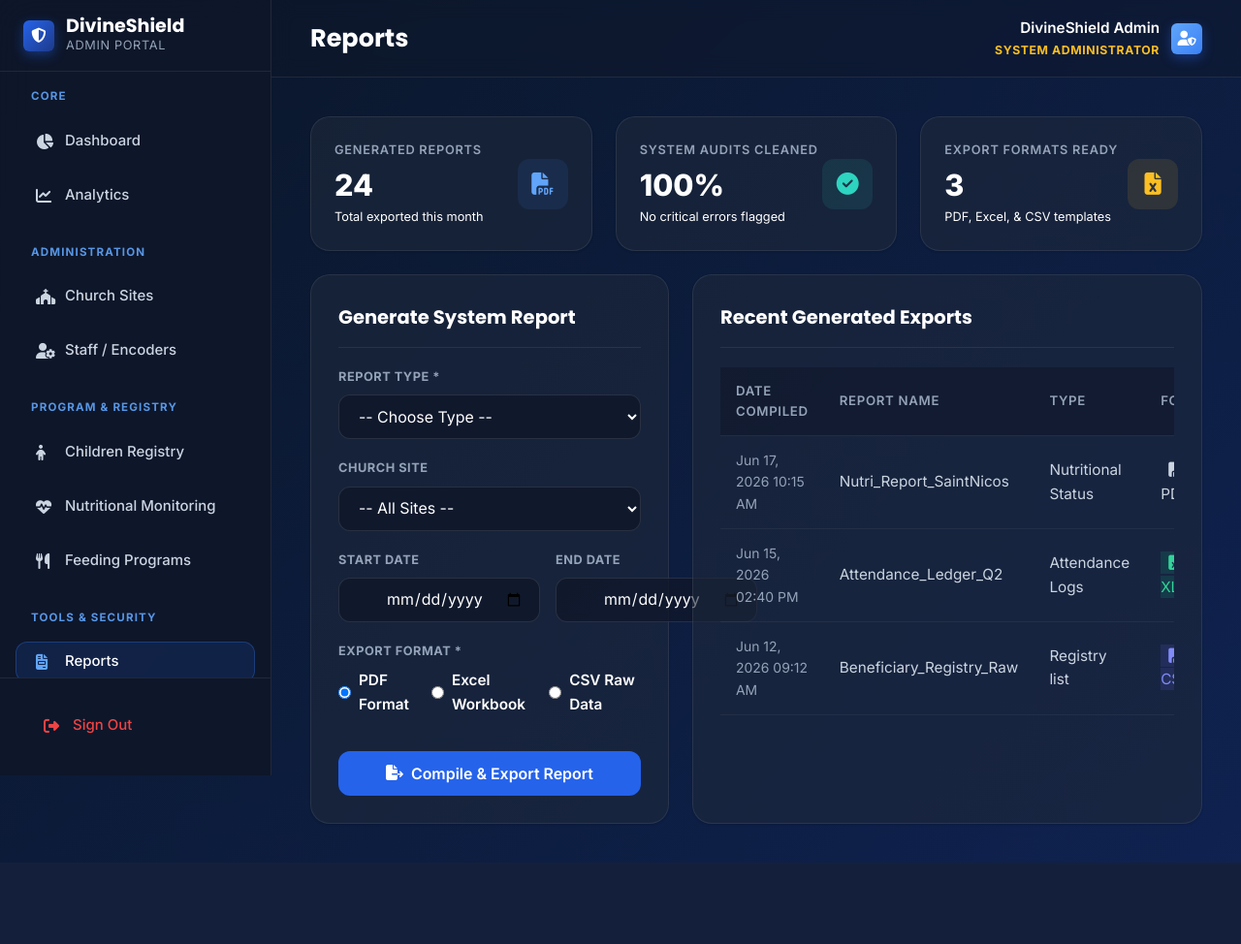
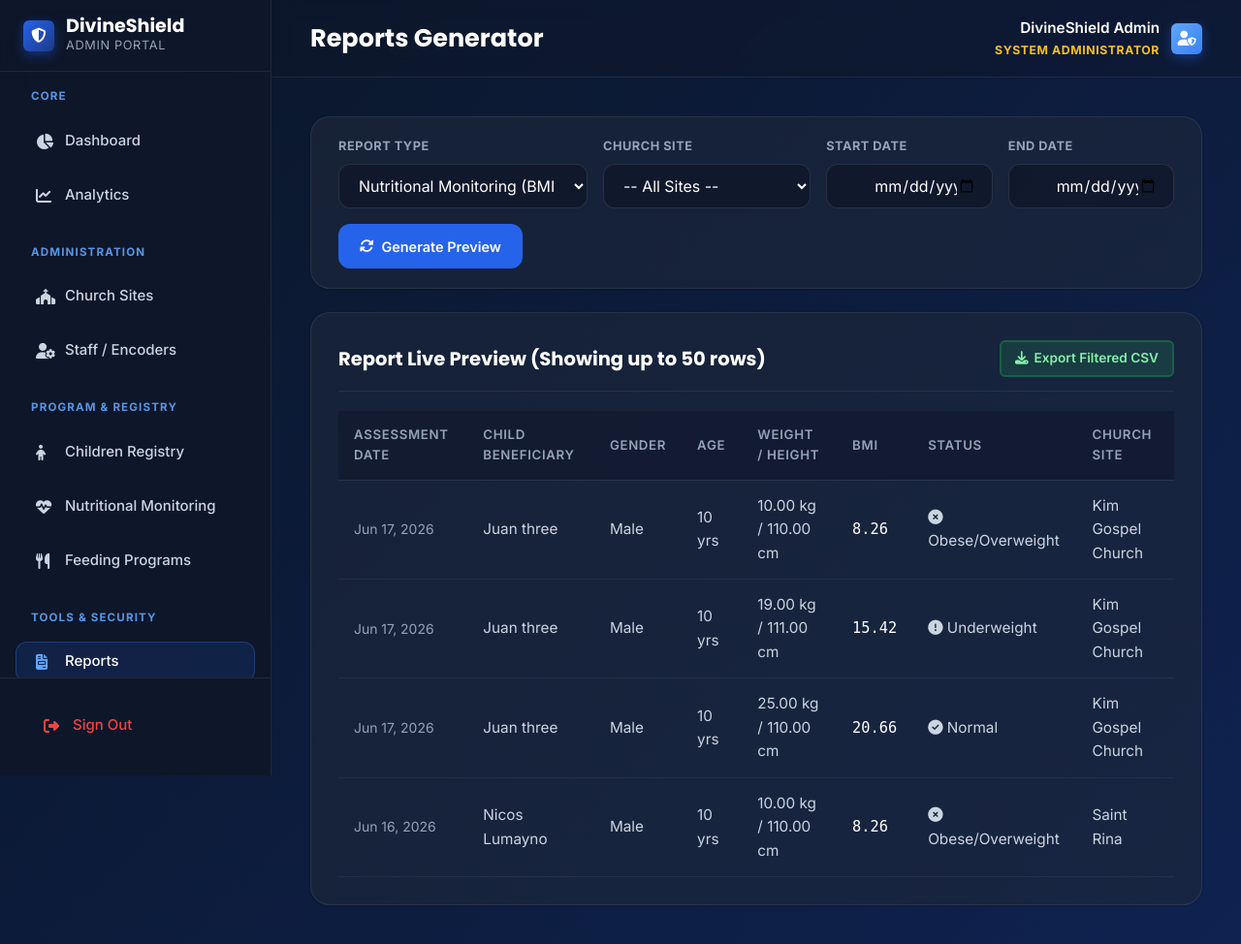
Before and after one commit to mementoocim/divineshield, a PHP site: page /views/admin/reports.php in a window 1280 px wide. Shown: the whole page at 97% size. Before the commit the page ends 890 px from the top, so only its background shows below. Run offline with PHP 8.4, Linux system fonts and the light colour scheme; a user stored in the database is signed in; data comes from the database, SQL or seed files in the repository; some libraries are stand-ins or nearby versions.

Commit message:
feat: redesign reports view to show live database data preview with direct CSV export action

```diff
--- a/views/admin/reports.php
+++ b/views/admin/reports.php
@@ -1,6 +1,6 @@
 <?php
 /**
- * DivineShield - Reports Control Panel
+ * DivineShield - Reports Control Panel (Live Preview & Export)
  */
 
 require_once '../../db.php';
@@ -21,15 +21,15 @@
 $stmtSites = $pdo->query("SELECT id, church_name FROM church_sites ORDER BY church_name ASC");
 $churchSites = $stmtSites->fetchAll();
 
-// Handle real report export download
-if (isset($_GET['action']) && $_GET['action'] === 'export') {
-    $type = $_GET['report_type'] ?? '';
+// Get filter inputs
+$type = $_GET['report_type'] ?? 'nutritional';
 $siteId = isset($_GET['site_id']) && $_GET['site_id'] !== '' ? intval($_GET['site_id']) : null;
 $dateStart = $_GET['date_start'] ?? '';
 $dateEnd = $_GET['date_end'] ?? '';
 
+// Handle real report export download
+if (isset($_GET['action']) && $_GET['action'] === 'export') {
     $params = [];
-
     if ($type === 'nutritional') {
         $sql = "SELECT c.first_name, c.last_name, c.gender, c.birthdate,
                        na.weight, na.height, na.bmi, na.bmi_status, na.assessment_date,
@@ -61,7 +61,6 @@
         header('Content-Disposition: attachment; filename="' . $filename . '"');
         $output = fopen('php://output', 'w');
 
-        // Output headers
         fputcsv($output, ['First Name', 'Last Name', 'Gender', 'Birthdate', 'Weight (kg)', 'Height (cm)', 'BMI', 'BMI Status', 'Assessment Date', 'Church Site', 'Notes']);
         foreach ($rows as $row) {
             fputcsv($output, $row);
@@ -137,188 +136,260 @@
     }
 }
 
-$pageTitle = "Reports";
+// Fetch preview data
+$previewRows = [];
+$previewParams = [];
+if ($type === 'nutritional') {
+    $sql = "SELECT c.first_name, c.last_name, c.gender, c.birthdate,
+                   na.weight, na.height, na.bmi, na.bmi_status, na.assessment_date,
+                   cs.church_name
+            FROM nutritional_assessments na
+            JOIN children c ON na.child_id = c.id
+            JOIN church_sites cs ON c.church_site_id = cs.id WHERE 1=1";
+    if ($siteId) {
+        $sql .= " AND c.church_site_id = ?";
+        $previewParams[] = $siteId;
+    }
+    if (!empty($dateStart)) {
+        $sql .= " AND na.assessment_date >= ?";
+        $previewParams[] = $dateStart;
+    }
+    if (!empty($dateEnd)) {
+        $sql .= " AND na.assessment_date <= ?";
+        $previewParams[] = $dateEnd;
+    }
+    $sql .= " ORDER BY na.assessment_date DESC LIMIT 50";
+    $stmt = $pdo->prepare($sql);
+    $stmt->execute($previewParams);
+    $previewRows = $stmt->fetchAll();
+
+} elseif ($type === 'attendance') {
+    $sql = "SELECT a.logged_at, c.first_name, c.last_name,
+                   fp.title AS program_title, cs.church_name, a.status, a.logged_via
+            FROM attendance a
+            JOIN children c ON a.child_id = c.id
+            JOIN feeding_programs fp ON a.feeding_program_id = fp.id
+            JOIN church_sites cs ON fp.church_site_id = cs.id WHERE 1=1";
+    if ($siteId) {
+        $sql .= " AND fp.church_site_id = ?";
+        $previewParams[] = $siteId;
+    }
+    if (!empty($dateStart)) {
+        $sql .= " AND DATE(a.logged_at) >= ?";
+        $previewParams[] = $dateStart;
+    }
+    if (!empty($dateEnd)) {
+        $sql .= " AND DATE(a.logged_at) <= ?";
+        $previewParams[] = $dateEnd;
+    }
+    $sql .= " ORDER BY a.logged_at DESC LIMIT 50";
+    $stmt = $pdo->prepare($sql);
+    $stmt->execute($previewParams);
+    $previewRows = $stmt->fetchAll();
+
+} elseif ($type === 'beneficiaries') {
+    $sql = "SELECT c.first_name, c.last_name, c.gender, c.birthdate,
+                   cs.church_name, c.status, c.guardian_name
+            FROM children c
+            JOIN church_sites cs ON c.church_site_id = cs.id WHERE 1=1";
+    if ($siteId) {
+        $sql .= " AND c.church_site_id = ?";
+        $previewParams[] = $siteId;
+    }
+    $sql .= " ORDER BY c.last_name ASC, c.first_name ASC LIMIT 50";
+    $stmt = $pdo->prepare($sql);
+    $stmt->execute($previewParams);
+    $previewRows = $stmt->fetchAll();
+}
+
+$pageTitle = "Reports Generator";
 include 'includes/header.php';
 ?>
 
-<!-- KPI Stats Row -->
-<div class="stats-grid" style="grid-template-columns: repeat(auto-fit, minmax(220px, 1fr)); margin-bottom: 24px;">
-    <div class="stat-box">
-        <div class="stat-box-info">
-            <h4>Generated Reports</h4>
-            <div class="stat-val">24</div>
-            <p style="font-size: 0.75rem; color: var(--gray-500); margin-top:4px;">Total exported this month</p>
-        </div>
-        <div class="stat-box-icon" style="color:var(--blue-400); background:rgba(59,130,246,0.1);">
-            <i class="fas fa-file-pdf"></i>
-        </div>
-    </div>
-    <div class="stat-box">
-        <div class="stat-box-info">
-            <h4>System Audits Cleaned</h4>
-            <div class="stat-val">100%</div>
-            <p style="font-size: 0.75rem; color: var(--gray-500); margin-top:4px;">No critical errors flagged</p>
-        </div>
-        <div class="stat-box-icon" style="color:var(--teal-400); background:rgba(45,212,191,0.1);">
-            <i class="fas fa-circle-check"></i>
-        </div>
-    </div>
-    <div class="stat-box">
-        <div class="stat-box-info">
-            <h4>Export Formats Ready</h4>
-            <div class="stat-val">3</div>
-            <p style="font-size: 0.75rem; color: var(--gray-500); margin-top:4px;">PDF, Excel, &amp; CSV templates</p>
-        </div>
-        <div class="stat-box-icon" style="color:var(--yellow-400); background:rgba(251,191,36,0.1);">
-            <i class="fas fa-file-excel"></i>
-        </div>
-    </div>
-</div>
-
-<!-- Main Column Layout -->
-<div style="display:flex; flex-wrap:wrap; gap:24px;">
-    <!-- LEFT SIDE: Generator Form -->
-    <div class="dashboard-card" style="flex:1; min-width:320px; padding:28px;">
-        <div class="dashboard-card-header" style="border-bottom: 1px solid rgba(255,255,255,0.08); padding-bottom:14px; margin-bottom:20px;">
-            <h3 class="dashboard-card-title">Generate System Report</h3>
-        </div>
-
-        <form id="report-generator-form" autocomplete="off" onsubmit="event.preventDefault(); triggerSimulatedExport();">
-            <div class="form-group" style="margin-bottom:20px;">
-                <label class="form-label" style="display:block; font-size:0.75rem; text-transform:uppercase; color:var(--gray-400); font-weight:700; margin-bottom:8px; letter-spacing:0.04em;">Report Type *</label>
-                <select id="report_type" class="auth-select" style="background:rgba(15,23,42,0.8); border-color:rgba(255,255,255,0.1); width:100%; height:46px;" required>
-                    <option value="">-- Choose Type --</option>
-                    <option value="nutritional">Nutritional Monitoring Report (BMI Records)</option>
-                    <option value="attendance">Program Attendance Ledger</option>
-                    <option value="beneficiaries">Beneficiary Demographics &amp; Registry</option>
+<!-- Top Filter Configuration Card -->
+<section class="dashboard-card" style="margin-bottom:24px; padding: 20px 28px;">
+  <form action="reports.php" method="GET" style="display:flex; flex-wrap:wrap; gap:16px; align-items:flex-end;">
+    <div style="flex:1.2; min-width:200px;">
+      <label style="display:block; font-size:0.75rem; text-transform:uppercase; color:var(--gray-400); font-weight:700; margin-bottom:8px; letter-spacing:0.04em;">Report Type</label>
+      <select name="report_type" class="auth-select" style="background:rgba(15,23,42,0.8); border-color:rgba(255,255,255,0.1); height:46px; width:100%;" required>
+        <option value="nutritional" <?php echo $type === 'nutritional' ? 'selected' : ''; ?>>Nutritional Monitoring (BMI Records)</option>
+        <option value="attendance" <?php echo $type === 'attendance' ? 'selected' : ''; ?>>Program Attendance Ledger</option>
+        <option value="beneficiaries" <?php echo $type === 'beneficiaries' ? 'selected' : ''; ?>>Beneficiary Demographics &amp; Registry</option>
       </select>
     </div>
 
-            <div class="form-group" style="margin-bottom:20px;">
-                <label class="form-label" style="display:block; font-size:0.75rem; text-transform:uppercase; color:var(--gray-400); font-weight:700; margin-bottom:8px; letter-spacing:0.04em;">Church Site</label>
-                <select id="site_id" class="auth-select" style="background:rgba(15,23,42,0.8); border-color:rgba(255,255,255,0.1); width:100%; height:46px;">
+    <div style="flex:1; min-width:150px;">
+      <label style="display:block; font-size:0.75rem; text-transform:uppercase; color:var(--gray-400); font-weight:700; margin-bottom:8px; letter-spacing:0.04em;">Church Site</label>
+      <select name="site_id" class="auth-select" style="background:rgba(15,23,42,0.8); border-color:rgba(255,255,255,0.1); height:46px; width:100%;">
         <option value="">-- All Sites --</option>
         <?php foreach ($churchSites as $site): ?>
-                        <option value="<?php echo $site['id']; ?>"><?php echo htmlspecialchars($site['church_name']); ?></option>
+          <option value="<?php echo $site['id']; ?>" <?php echo $siteId == $site['id'] ? 'selected' : ''; ?>>
+            <?php echo htmlspecialchars($site['church_name']); ?>
+          </option>
         <?php endforeach; ?>
       </select>
     </div>
 
-            <div style="display:flex; gap:16px; margin-bottom:20px;">
-                <div style="flex:1;">
-                    <label class="form-label" style="display:block; font-size:0.75rem; text-transform:uppercase; color:var(--gray-400); font-weight:700; margin-bottom:8px; letter-spacing:0.04em;">Start Date</label>
-                    <input type="date" id="date_start" class="auth-input" style="background:rgba(15,23,42,0.8); border-color:rgba(255,255,255,0.1); height:46px; width:100%;">
+    <div style="flex:0.8; min-width:140px;">
+      <label style="display:block; font-size:0.75rem; text-transform:uppercase; color:var(--gray-400); font-weight:700; margin-bottom:8px; letter-spacing:0.04em;">Start Date</label>
+      <input type="date" name="date_start" class="auth-input" value="<?php echo htmlspecialchars($dateStart); ?>" style="background:rgba(15,23,42,0.8); border-color:rgba(255,255,255,0.1); height:46px;">
     </div>
-                <div style="flex:1;">
-                    <label class="form-label" style="display:block; font-size:0.75rem; text-transform:uppercase; color:var(--gray-400); font-weight:700; margin-bottom:8px; letter-spacing:0.04em;">End Date</label>
-                    <input type="date" id="date_end" class="auth-input" style="background:rgba(15,23,42,0.8); border-color:rgba(255,255,255,0.1); height:46px; width:100%;">
+
+    <div style="flex:0.8; min-width:140px;">
+      <label style="display:block; font-size:0.75rem; text-transform:uppercase; color:var(--gray-400); font-weight:700; margin-bottom:8px; letter-spacing:0.04em;">End Date</label>
+      <input type="date" name="date_end" class="auth-input" value="<?php echo htmlspecialchars($dateEnd); ?>" style="background:rgba(15,23,42,0.8); border-color:rgba(255,255,255,0.1); height:46px;">
+    </div>
+
+    <div style="display:flex; gap:10px; width:auto;">
+      <button type="submit" class="btn btn-primary" style="padding:10px 20px; font-size:0.85rem; height:46px;">
+        <i class="fas fa-rotate"></i> Generate Preview
+      </button>
+      <?php if ($siteId || !empty($dateStart) || !empty($dateEnd) || $type !== 'nutritional'): ?>
+        <a href="reports.php" class="btn btn-outline" style="padding:10px 20px; font-size:0.85rem; height:46px; border-color:rgba(255,255,255,0.1); color:var(--gray-300); align-items:center;">
+          <i class="fas fa-filter-circle-xmark"></i> Reset
+        </a>
+      <?php endif; ?>
+    </div>
+  </form>
+</section>
+
+<!-- Live Preview Table Card -->
+<div class="dashboard-card">
+  <div class="dashboard-card-header" style="border-bottom:1px solid rgba(255,255,255,0.08); padding-bottom:14px; margin-bottom:20px; display:flex; justify-content:space-between; align-items:center;">
+    <div class="dashboard-card-title">
+        Report Live Preview (Showing up to 50 rows)
+    </div>
+
+    <?php if (!empty($previewRows)): ?>
+      <a href="reports.php?action=export&report_type=<?php echo urlencode($type); ?>&site_id=<?php echo urlencode($siteId ?? ''); ?>&date_start=<?php echo urlencode($dateStart); ?>&date_end=<?php echo urlencode($dateEnd); ?>" class="btn btn-success btn-sm">
+        <i class="fas fa-download"></i> Export Filtered CSV
+      </a>
+    <?php endif; ?>
+  </div>
+
+  <div class="panel-body" style="padding:0;">
+    <?php if (empty($previewRows)): ?>
+      <div class="empty-state" style="padding: 60px; text-align: center;">
+        <i class="fas fa-file-excel empty-icon" style="font-size: 3rem; color:var(--gray-500); margin-bottom: 16px;"></i>
+        <h4 style="color: var(--white); margin-bottom: 8px;">No matching records found</h4>
+        <p style="color: var(--gray-400);">No database entries match the selected filters.</p>
+      </div>
+    <?php else: ?>
+
+      <div class="dark-table-wrap">
+        <table class="dark-table">
+          <?php if ($type === 'nutritional'): ?>
+            <thead>
+              <tr>
+                <th>Assessment Date</th>
+                <th>Child Beneficiary</th>
+                <th>Gender</th>
+                <th>Age</th>
+                <th>Weight / Height</th>
+                <th>BMI</th>
+                <th>Status</th>
+                <th>Church Site</th>
+              </tr>
+            </thead>
+            <tbody>
+              <?php foreach ($previewRows as $row): ?>
+                <?php $age = date_diff(date_create($row['birthdate']), date_create('today'))->y; ?>
+                <tr>
+                  <td style="color:var(--gray-400); font-size:0.82rem;"><?php echo date('M d, Y', strtotime($row['assessment_date'])); ?></td>
+                  <td class="fw-semibold text-white"><?php echo htmlspecialchars($row['first_name'] . ' ' . $row['last_name']); ?></td>
+                  <td style="text-transform: capitalize;"><?php echo htmlspecialchars($row['gender']); ?></td>
+                  <td><?php echo $age; ?> yrs</td>
+                  <td><?php echo $row['weight']; ?> kg / <?php echo $row['height']; ?> cm</td>
+                  <td style="font-family: monospace; color:var(--white);"><?php echo number_format($row['bmi'], 2); ?></td>
+                  <td>
+                    <?php
+                    $status = $row['bmi_status'];
+                    if ($status === 'Normal Weight' || $status === 'Normal') {
+                        echo '<span class="status-badge success"><i class="fas fa-check-circle"></i> Normal</span>';
+                    } elseif ($status === 'Underweight') {
+                        echo '<span class="status-badge warning"><i class="fas fa-exclamation-circle"></i> Underweight</span>';
+                    } else {
+                        echo '<span class="status-badge error"><i class="fas fa-times-circle"></i> Obese/Overweight</span>';
+                    }
+                    ?>
+                  </td>
+                  <td><?php echo htmlspecialchars($row['church_name']); ?></td>
+                </tr>
+              <?php endforeach; ?>
+            </tbody>
+
+          <?php elseif ($type === 'attendance'): ?>
+            <thead>
+              <tr>
+                <th>Date Logged</th>
+                <th>Beneficiary Name</th>
+                <th>Feeding Program</th>
+                <th>Church Site</th>
+                <th>Method</th>
+                <th>Status</th>
+              </tr>
+            </thead>
+            <tbody>
+              <?php foreach ($previewRows as $row): ?>
+                <tr>
+                  <td style="color:var(--gray-400); font-size:0.82rem;"><?php echo date('M d, Y h:i A', strtotime($row['logged_at'])); ?></td>
+                  <td class="fw-semibold text-white"><?php echo htmlspecialchars($row['first_name'] . ' ' . $row['last_name']); ?></td>
+                  <td><?php echo htmlspecialchars($row['program_title']); ?></td>
+                  <td><?php echo htmlspecialchars($row['church_name']); ?></td>
+                  <td style="text-transform: capitalize; font-size:0.82rem;"><?php echo htmlspecialchars($row['logged_via']); ?></td>
+                  <td>
+                    <?php if ($row['status'] === 'present'): ?>
+                      <span class="status-badge success"><i class="fas fa-check-circle"></i> Present</span>
+                    <?php elseif ($row['status'] === 'absent'): ?>
+                      <span class="status-badge error"><i class="fas fa-times-circle"></i> Absent</span>
+                    <?php else: ?>
+                      <span class="status-badge warning"><i class="fas fa-exclamation-circle"></i> Excused</span>
+                    <?php endif; ?>
+                  </td>
+                </tr>
+              <?php endforeach; ?>
+            </tbody>
+
+          <?php elseif ($type === 'beneficiaries'): ?>
+            <thead>
+              <tr>
+                <th>Beneficiary Name</th>
+                <th>Gender</th>
+                <th>Birthdate</th>
+                <th>Age</th>
+                <th>Church Site</th>
+                <th>Guardian Info</th>
+                <th>Status</th>
+              </tr>
+            </thead>
+            <tbody>
+              <?php foreach ($previewRows as $row): ?>
+                <?php $age = date_diff(date_create($row['birthdate']), date_create('today'))->y; ?>
+                <tr>
+                  <td class="fw-semibold text-white"><?php echo htmlspecialchars($row['first_name'] . ' ' . $row['last_name']); ?></td>
+                  <td style="text-transform: capitalize;"><?php echo htmlspecialchars($row['gender']); ?></td>
+                  <td><?php echo date('M d, Y', strtotime($row['birthdate'])); ?></td>
+                  <td><?php echo $age; ?> yrs</td>
+                  <td><?php echo htmlspecialchars($row['church_name']); ?></td>
+                  <td><?php echo htmlspecialchars($row['guardian_name']); ?></td>
+                  <td>
+                    <?php if ($row['status'] === 'active'): ?>
+                      <span class="status-badge success"><i class="fas fa-check-circle"></i> Active</span>
+                    <?php elseif ($row['status'] === 'graduated'): ?>
+                      <span class="status-badge warning" style="background:rgba(59,130,246,0.15); color:#60a5fa; border-color:rgba(59,130,246,0.3);"><i class="fas fa-graduation-cap"></i> Graduated</span>
+                    <?php else: ?>
+                      <span class="status-badge error"><i class="fas fa-times-circle"></i> Inactive</span>
+                    <?php endif; ?>
+                  </td>
+                </tr>
+              <?php endforeach; ?>
+            </tbody>
+          <?php endif; ?>
+        </table>
+      </div>
+
+    <?php endif; ?>
   </div>
 </div>
 
-            <div class="form-group" style="margin-bottom:28px;">
-                <label class="form-label" style="display:block; font-size:0.75rem; text-transform:uppercase; color:var(--gray-400); font-weight:700; margin-bottom:8px; letter-spacing:0.04em;">Export Format *</label>
-                <div style="display:flex; gap:16px;">
-                    <label style="display:inline-flex; align-items:center; color:var(--white); cursor:pointer;">
-                        <input type="radio" name="format" value="pdf" checked style="margin-right:8px;"> PDF Format
-                    </label>
-                    <label style="display:inline-flex; align-items:center; color:var(--white); cursor:pointer;">
-                        <input type="radio" name="format" value="excel" style="margin-right:8px;"> Excel Workbook
-                    </label>
-                    <label style="display:inline-flex; align-items:center; color:var(--white); cursor:pointer;">
-                        <input type="radio" name="format" value="csv" style="margin-right:8px;"> CSV Raw Data
-                    </label>
-                </div>
-            </div>
-
-            <button type="submit" class="btn btn-primary" style="width:100%; height:46px; justify-content:center;">
-                <i class="fas fa-file-export"></i> Compile &amp; Export Report
-            </button>
-        </form>
-    </div>
-
-    <!-- RIGHT SIDE: History Log -->
-    <div class="dashboard-card" style="flex:1.5; min-width:400px; padding:28px;">
-        <div class="dashboard-card-header" style="border-bottom: 1px solid rgba(255,255,255,0.08); padding-bottom:14px; margin-bottom:20px;">
-            <h3 class="dashboard-card-title">Recent Generated Exports</h3>
-        </div>
-
-        <div class="dark-table-wrap">
-            <table class="dark-table">
-                <thead>
-                    <tr>
-                        <th>Date Compiled</th>
-                        <th>Report Name</th>
-                        <th>Type</th>
-                        <th>Format</th>
-                        <th class="text-right">Actions</th>
-                    </tr>
-                </thead>
-                <tbody>
-                    <tr>
-                        <td style="font-size:0.82rem; color:var(--gray-400);">Jun 17, 2026 10:15 AM</td>
-                        <td class="fw-semibold text-white">Nutri_Report_SaintNicos</td>
-                        <td>Nutritional Status</td>
-                        <td><span class="status-badge success" style="padding:2px 8px;"><i class="fas fa-file-pdf"></i> PDF</span></td>
-                        <td class="text-right">
-                            <button class="btn btn-info btn-sm" onclick="window.location.href='reports.php?action=export&report_type=nutritional'"><i class="fas fa-download"></i></button>
-                        </td>
-                    </tr>
-                    <tr>
-                        <td style="font-size:0.82rem; color:var(--gray-400);">Jun 15, 2026 02:40 PM</td>
-                        <td class="fw-semibold text-white">Attendance_Ledger_Q2</td>
-                        <td>Attendance Logs</td>
-                        <td><span class="status-badge warning" style="padding:2px 8px; background:rgba(16,185,129,0.15); color:#34d399; border-color:rgba(16,185,129,0.3);"><i class="fas fa-file-excel"></i> XLSX</span></td>
-                        <td class="text-right">
-                            <button class="btn btn-info btn-sm" onclick="window.location.href='reports.php?action=export&report_type=attendance'"><i class="fas fa-download"></i></button>
-                        </td>
-                    </tr>
-                    <tr>
-                        <td style="font-size:0.82rem; color:var(--gray-400);">Jun 12, 2026 09:12 AM</td>
-                        <td class="fw-semibold text-white">Beneficiary_Registry_Raw</td>
-                        <td>Registry list</td>
-                        <td><span class="status-badge error" style="padding:2px 8px; background:rgba(99,102,241,0.15); color:#818cf8; border-color:rgba(99,102,241,0.3);"><i class="fas fa-file-csv"></i> CSV</span></td>
-                        <td class="text-right">
-                            <button class="btn btn-info btn-sm" onclick="window.location.href='reports.php?action=export&report_type=beneficiaries'"><i class="fas fa-download"></i></button>
-                        </td>
-                    </tr>
-                </tbody>
-            </table>
-        </div>
-    </div>
-</div>
-
-<script>
-function triggerSimulatedExport() {
-    const type = document.getElementById('report_type').value;
-    const siteId = document.getElementById('site_id').value;
-    const dateStart = document.getElementById('date_start').value;
-    const dateEnd = document.getElementById('date_end').value;
-    const format = document.querySelector('input[name="format"]:checked').value;
-
-    Swal.fire({
-        title: 'Compiling Report...',
-        html: 'Retrieving data rows, calculating nutritional metrics, and packaging file...',
-        timer: 1500,
-        timerProgressBar: true,
-        didOpen: () => {
-            Swal.showLoading();
-        }
-    }).then((result) => {
-        Swal.fire({
-            title: 'Report Compiled!',
-            text: 'System report has been generated successfully. Click below to download the CSV dataset.',
-            icon: 'success',
-            showCancelButton: true,
-            confirmButtonText: 'Download File',
-            cancelButtonText: 'Close',
-            reverseButtons: true
-        }).then((dlResult) => {
-            if (dlResult.isConfirmed) {
-                window.location.href = `reports.php?action=export&report_type=${type}&site_id=${siteId}&date_start=${dateStart}&date_end=${dateEnd}&format=${format}`;
-            }
-        });
-    });
-}
-</script>
-
 <?php include 'includes/footer.php'; ?>
```
Lines whose indentation alone changed are shown as unchanged.
